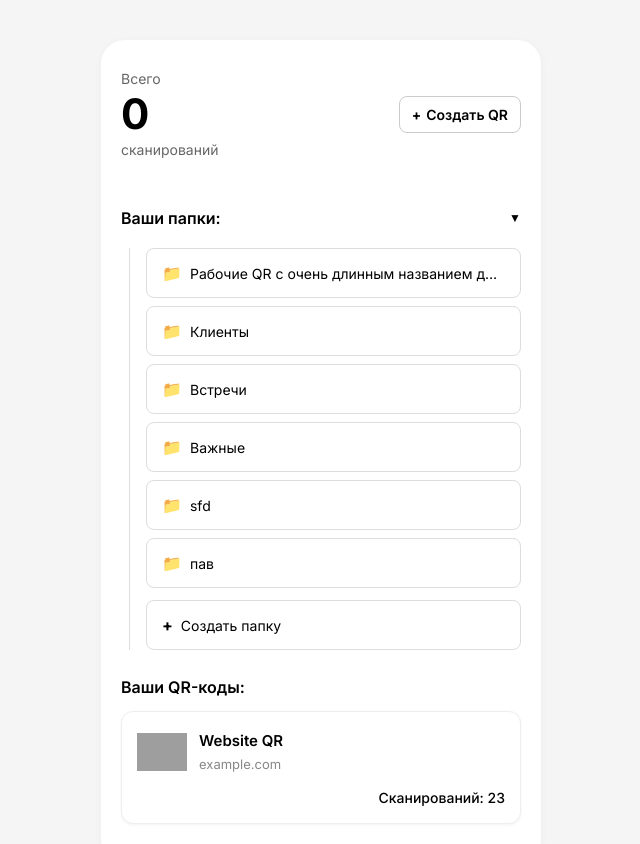
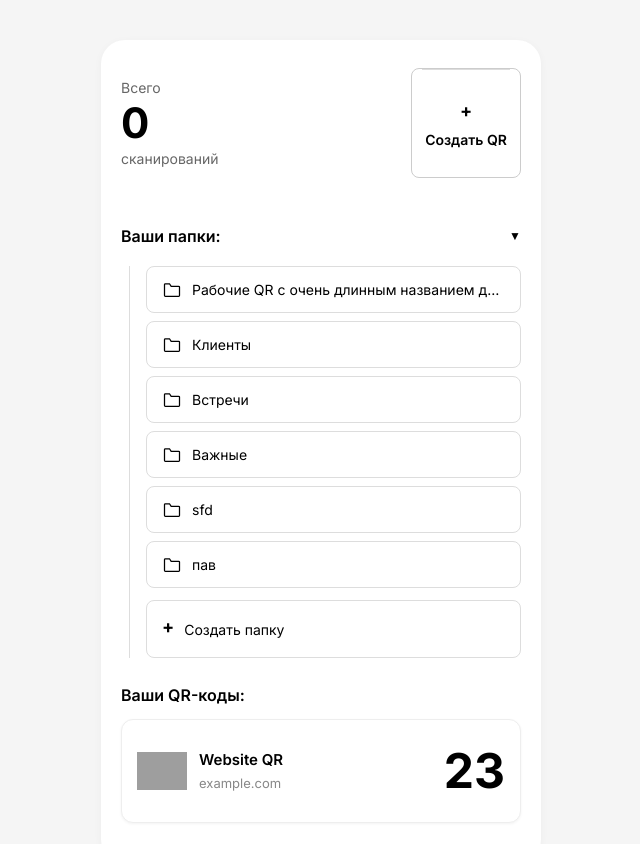
Before and after one commit to oleh-satoshi/jojo, a React (Create React App) app in the folder frontend/: page / in a window 1280 px wide. Shown: the top 844 px of the page, without its empty margins (319-959 px from the left). Built offline with nearby package versions, Linux system fonts and the light colour scheme; grey boxes are pictures that could not be loaded.

Commit message:
auto-commit for b810acbc-4ce2-46f4-a65b-a29c261c294d

```diff
--- a/frontend/src/App.css
+++ b/frontend/src/App.css
@@ -56,20 +56,36 @@ body {
 }
 
 .create-qr-btn {
+  width: 110px;
+  height: 110px;
   display: flex;
+  flex-direction: column;
   align-items: center;
+  justify-content: center;
   background: #fff;
   border: 1px solid #ccc;
   border-radius: 8px;
-  padding: 7px 12px;
   font-size: 14px;
   font-weight: 600;
   cursor: pointer;
-  gap: 5px;
+  position: relative;
+}
+
+.create-qr-btn::before {
+  content: '';
+  position: absolute;
+  top: 0;
+  left: 0;
+  right: 0;
+  height: 1px;
+  background-color: #ddd;
+  margin: 0 10px;
 }
 
 .plus-icon {
   font-weight: bold;
+  font-size: 18px;
+  margin-bottom: 5px;
 }
 
 /* Folders Section */
@@ -111,11 +127,12 @@ body {
   border-radius: 8px;
   padding: 12px 15px;
   cursor: pointer;
-  gap: 8px;
+  gap: 10px;
 }
 
 .folder-icon {
-  font-size: 16px;
+  width: 20px;
+  height: 20px;
 }
 
 .folder-name {
@@ -166,7 +183,8 @@ body {
   margin-bottom: 12px;
 }
 
-.qr-list {
+.qr-list,
+.folder-qr-list {
   display: flex;
   flex-direction: column;
   gap: 10px;
@@ -174,7 +192,7 @@ body {
 
 .qr-card {
   display: flex;
-  flex-direction: column;
+  align-items: center;
   background: #fff;
   border: 1px solid #eee;
   border-radius: 12px;
@@ -186,7 +204,7 @@ body {
   display: flex;
   align-items: center;
   gap: 12px;
-  margin-bottom: 10px;
+  flex: 1;
 }
 
 .qr-left img {
@@ -200,29 +218,38 @@ body {
   display: flex;
   flex-direction: column;
   flex: 1;
+  overflow: hidden;
 }
 
 .qr-info strong {
   font-size: 15px;
   font-weight: 600;
   margin-bottom: 3px;
+  white-space: nowrap;
+  overflow: hidden;
+  text-overflow: ellipsis;
 }
 
 .qr-info span {
   font-size: 13px;
   color: #888;
+  white-space: nowrap;
+  overflow: hidden;
+  text-overflow: ellipsis;
 }
 
-.qr-count {
-  font-size: 14px;
-  font-weight: 500;
-  align-self: flex-end;
+.qr-scan-count {
+  font-size: 48px;
+  font-weight: 700;
+  color: #000;
+  min-width: 60px;
+  text-align: right;
 }
 
 /* Folder Page */
 .folder-header {
   display: flex;
-  align-items: center;
+  flex-direction: column;
   gap: 10px;
   margin-bottom: 20px;
 }
@@ -237,6 +264,7 @@ body {
   padding: 8px 12px;
   font-size: 14px;
   cursor: pointer;
+  align-self: flex-start;
 }
 
 .back-button svg {
@@ -246,27 +274,22 @@ body {
 
 .folder-title {
   font-weight: 600;
-  font-size: 16px;
-  flex: 1;
-  white-space: nowrap;
-  overflow: hidden;
-  text-overflow: ellipsis;
+  font-size: 18px;
+  align-self: flex-start;
+  margin: 10px 0;
 }
 
-.qr-section-header {
-  display: flex;
-  justify-content: space-between;
-  align-items: center;
-  margin-bottom: 15px;
-}
-
-.add-qr-button {
+.add-qr-to-folder-btn {
+  margin-top: 20px;
+  width: 100%;
+  padding: 15px 0;
   background: #f5f5f5;
-  border: 1px solid #eee;
-  border-radius: 8px;
-  padding: 8px 12px;
-  font-size: 14px;
+  border: 1px solid #ddd;
+  border-radius: 10px;
+  font-size: 16px;
+  font-weight: 600;
   cursor: pointer;
+  color: #333;
 }
 
 /* Create QR Page */
@@ -448,4 +471,13 @@ body {
   .qr-style-grid {
     grid-template-columns: 1fr;
   }
+
+  .create-qr-btn {
+    width: 90px;
+    height: 90px;
+  }
+
+  .qr-scan-count {
+    font-size: 40px;
+  }
 }
--- a/frontend/src/App.js
+++ b/frontend/src/App.js
@@ -174,7 +174,8 @@ function App() {
   };
 
   // Функции для работы с QR-кодами
-  const navigateToCreateQR = () => {
+  const navigateToCreateQR = (folderId = null) => {
+    setActiveFolder(folderId ? folders.find(f => f.id === folderId) : null);
     setCurrentPage("createQR");
     setQrName("");
     setQrLink("");
@@ -235,12 +236,6 @@ function App() {
     setQrCreated(true);
   };
 
-  const addQRToFolder = () => {
-    if (activeFolder) {
-      navigateToCreateQR();
-    }
-  };
-
   // Выбор стиля QR-кода
   const qrStyles = [
     {
@@ -265,7 +260,7 @@ function App() {
           <div className="scan-label">сканирований</div>
         </div>
 
-        <button className="create-qr-btn" onClick={navigateToCreateQR}>
+        <button className="create-qr-btn" onClick={() => navigateToCreateQR()}>
           <span className="plus-icon">+</span> Создать QR
         </button>
       </div>
@@ -281,7 +276,9 @@ function App() {
             <div className="folders-list">
               {folders.map(folder => (
                 <div key={folder.id} className="folder-item" onClick={() => openFolder(folder.id)}>
-                  <span className="folder-icon">📁</span>
+                  <svg className="folder-icon" viewBox="0 0 24 24" fill="none" xmlns="http://www.w3.org/2000/svg">
+                    <path d="M3 7.5V18.5C3 19.0523 3.44772 19.5 4 19.5H20C20.5523 19.5 21 19.0523 21 18.5V8.5C21 7.94772 20.5523 7.5 20 7.5H11L9 4.5H4C3.44772 4.5 3 4.94772 3 5.5V7.5Z" stroke="black" strokeWidth="1.5"/>
+                  </svg>
                   <span className="folder-name">{folder.name}</span>
                 </div>
               ))}
@@ -322,7 +319,7 @@ function App() {
                     <span>{qr.link.replace('https://', '')}</span>
                   </div>
                 </div>
-                <div className="qr-count">Сканирований: {qr.scanNumber}</div>
+                <div className="qr-scan-count">{qr.scanNumber}</div>
               </div>
             ))}
         </div>
@@ -340,17 +337,10 @@ function App() {
           </svg>
           Назад
         </button>
-        <div className="folder-title">{activeFolder.name}</div>
+        <h2 className="folder-title">{activeFolder.name}</h2>
       </div>
 
-      <div className="qr-section-header">
-        <div className="section-title">QR-коды в этой папке</div>
-        <button className="add-qr-button" onClick={addQRToFolder}>
-          + Добавить QR
-        </button>
-      </div>
-
-      <div className="qr-list">
+      <div className="folder-qr-list">
         {qrCodes
           .filter(qr => qr.folderId === activeFolder.id)
           .map((qr) => (
@@ -362,10 +352,14 @@ function App() {
                   <span>{qr.link.replace('https://', '')}</span>
                 </div>
               </div>
-              <div className="qr-count">Сканирований: {qr.scanNumber}</div>
+              <div className="qr-scan-count">{qr.scanNumber}</div>
             </div>
           ))}
       </div>
+
+      <button className="add-qr-to-folder-btn" onClick={() => navigateToCreateQR(activeFolder.id)}>
+        + Добавить новый QR-код сюда
+      </button>
     </>
   );
 
```
